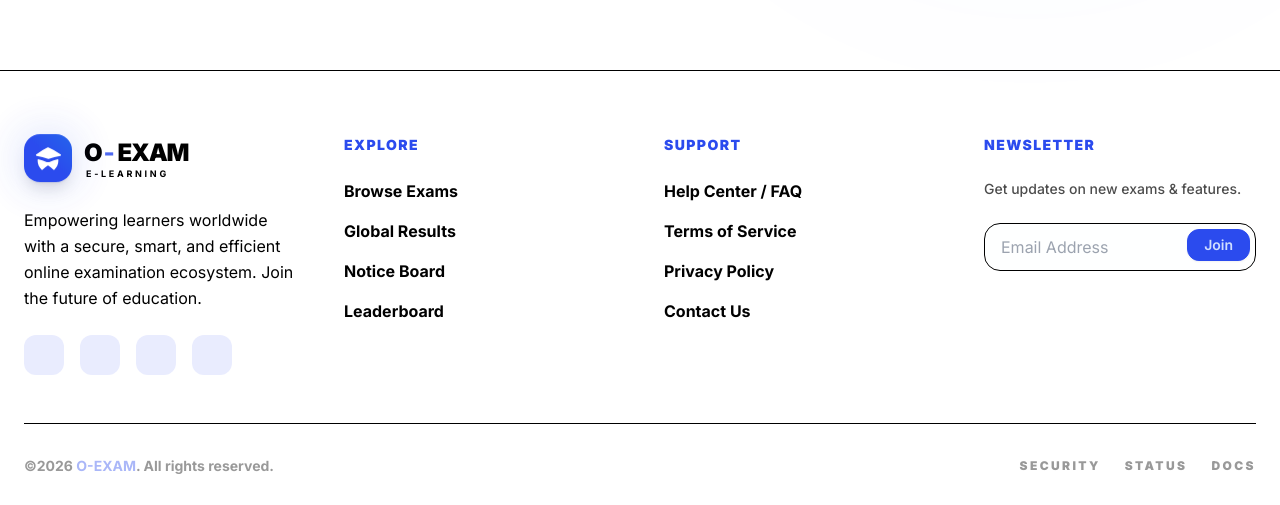
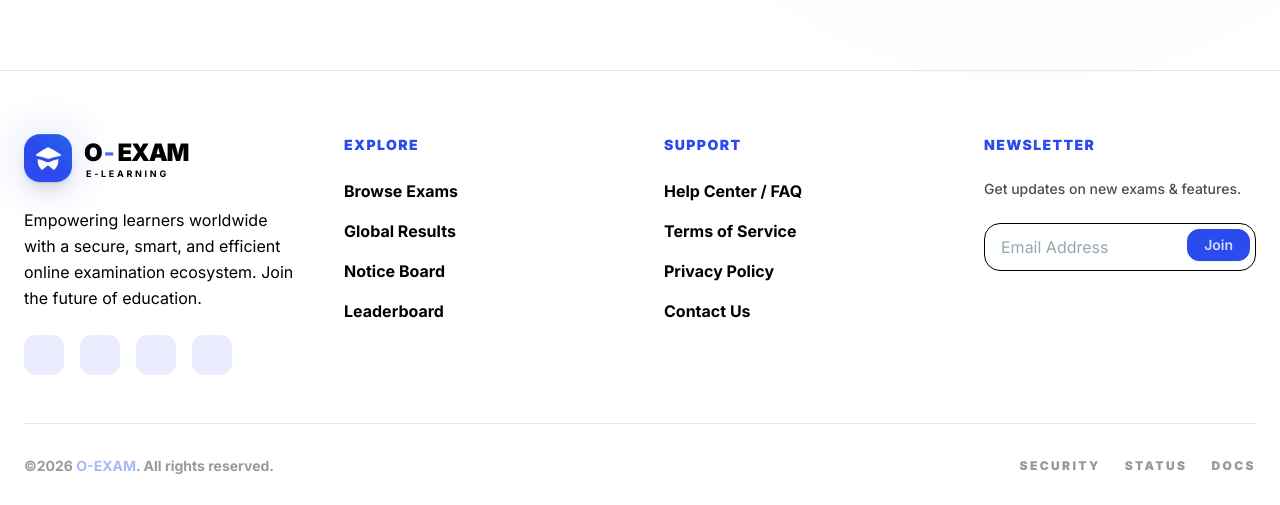
Before and after one commit to sohelma/oexam-client, a Next.js app: page / in a window 1280 px wide. Shown: the part 835-1340 px from the top of the page. Built offline with nearby package versions, Linux system fonts and the light colour scheme.

Commit message:
border style changed in footer

```diff
--- a/src/components/shared/Footer/Footer.jsx
+++ b/src/components/shared/Footer/Footer.jsx
@@ -4,10 +4,10 @@ import Logo from '../Logo/Logo';
 
 const Footer = () => {
   return (
-    <footer className="bg-base-200/50 border-t border-base-300 pt-16 pb-8">
+    <footer className="bg-base-200/50 border-t border-base-150 pt-16 pb-8">
       <div className="container mx-auto px-6">
         <div className="grid grid-cols-1 md:grid-cols-2 lg:grid-cols-4 gap-12 mb-12">
-          {/* Column 1: Brand & About */}
+          {/* Brand & About */}
           <div className="space-y-6">
             <Logo />
             <p className="text-base-content/70 leading-relaxed max-w-xs">
@@ -23,7 +23,6 @@ const Footer = () => {
                   className="w-10 h-10 rounded-xl bg-primary/10 flex items-center justify-center hover:bg-primary hover:text-white transition-all duration-300"
                 >
                   <i className={`fab fa-${social}`}></i>{' '}
-                  {/* FontAwesome icons use korle eta kaj korbe */}
                   <span className="sr-only uppercase text-[10px]">
                     {social[0]}
                   </span>
@@ -32,7 +31,7 @@ const Footer = () => {
             </div>
           </div>
 
-          {/* Column 2: Quick Links */}
+          {/* Quick Links */}
           <div>
             <h4 className="font-black uppercase tracking-widest text-sm mb-6 text-primary">
               Explore
@@ -73,7 +72,7 @@ const Footer = () => {
             </ul>
           </div>
 
-          {/* Column 3: Support & Policies */}
+          {/* Support & Policies */}
           <div>
             <h4 className="font-black uppercase tracking-widest text-sm mb-6 text-primary">
               Support
@@ -114,7 +113,7 @@ const Footer = () => {
             </ul>
           </div>
 
-          {/* Column 4: Newsletter */}
+          {/* Newsletter */}
           <div className="space-y-6">
             <h4 className="font-black uppercase tracking-widest text-sm text-primary">
               Newsletter
@@ -136,10 +135,10 @@ const Footer = () => {
         </div>
 
         {/* Divider & Copyright */}
-        <div className="border-t border-base-300/50 pt-8 flex flex-col md:flex-row justify-between items-center gap-4">
+        <div className="border-t border-base-150 pt-8 flex flex-col md:flex-row justify-between items-center gap-4">
           <p className="text-sm font-bold opacity-40">
-            ©{new Date().getFullYear()} <span className="text-primary">O-EXAM</span>. All rights
-            reserved.
+            ©{new Date().getFullYear()}{' '}
+            <span className="text-primary">O-EXAM</span>. All rights reserved.
           </p>
           <div className="flex gap-6 text-xs font-black uppercase tracking-[0.2em] opacity-40">
             <span className="hover:opacity-100 cursor-pointer">Security</span>
```
